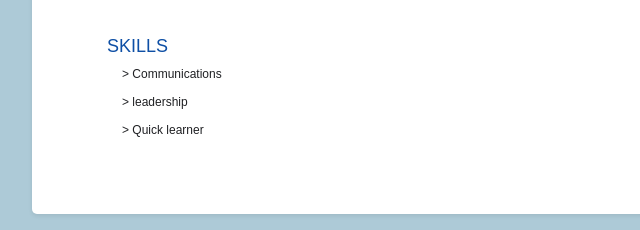
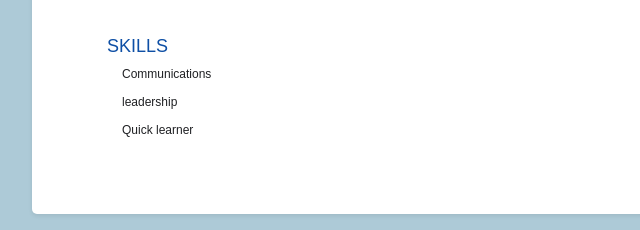
Before and after one commit to vamsi-brs/-goal3, a plain HTML site: page index.html in a window 1280 px wide. Shown: the part 672-902 px from the top of the page, 128-768 px from the left. Drawn offline with Linux system fonts and the light colour scheme; a web font is replaced by a local one.

Commit message:
Update index.html

```diff
--- a/index.html
+++ b/index.html
@@ -66,10 +66,10 @@
       <!-- Article end -->
       <article>
         <h3>skills </h3>
-        <ul>
-          <li>> Communications</li>
-          <li>> leadership</li>
-          <li>> Quick learner</li>
+        <ul >
+          <li> Communications</li>
+          <li> leadership</li>
+          <li> Quick learner</li>
         </ul>
       </article>
       <!-- Article end -->
```
